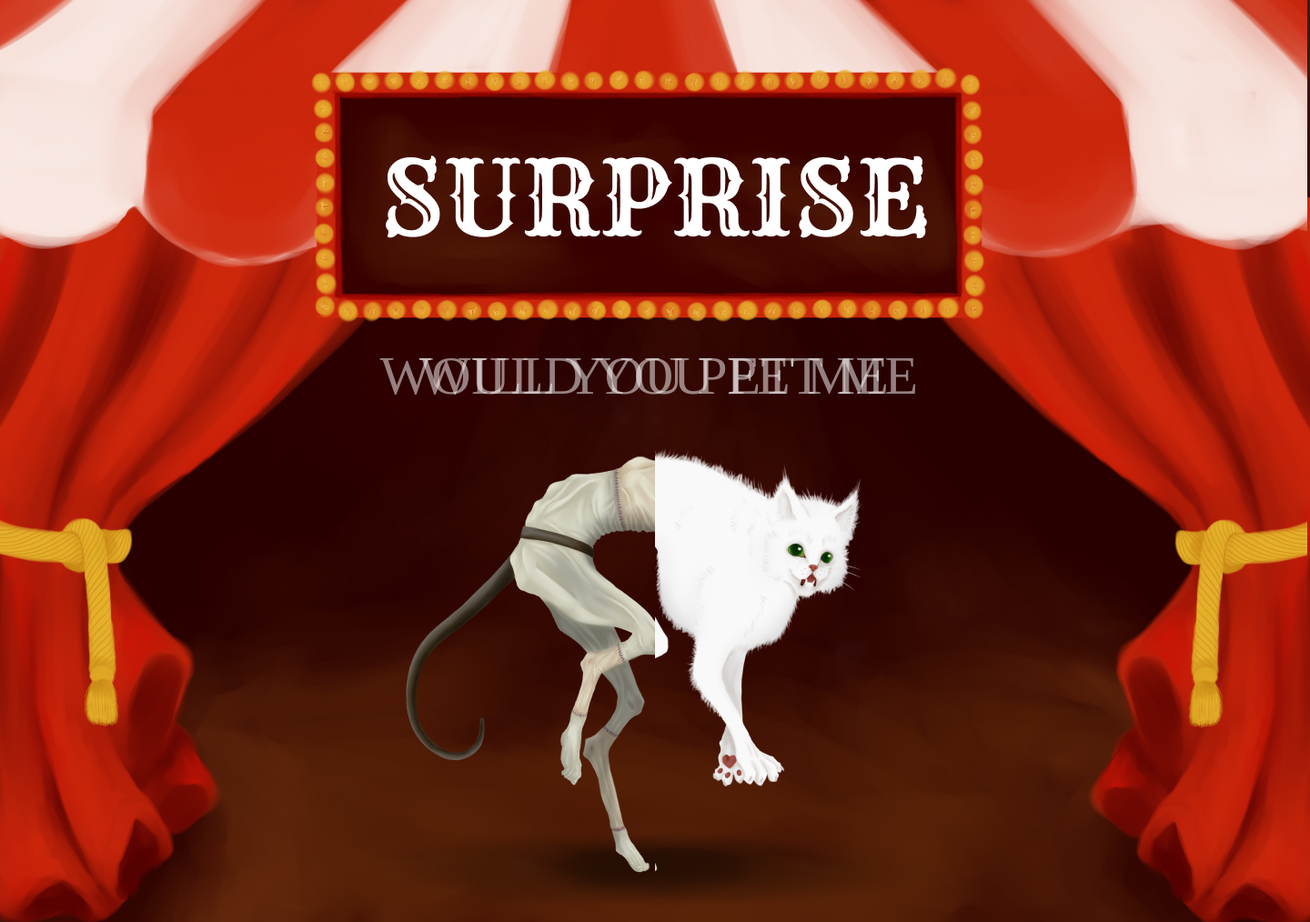
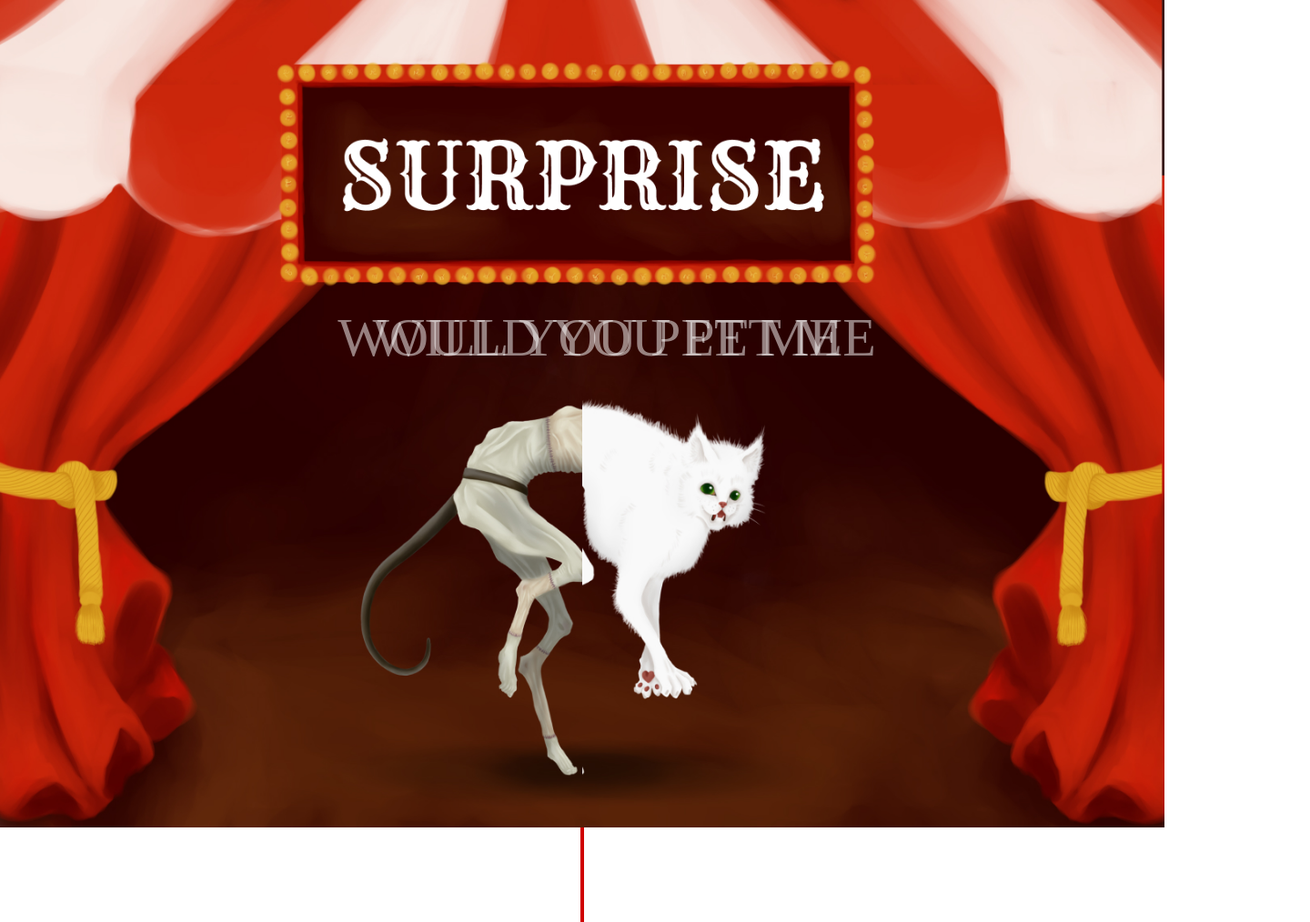
Before and after one commit to philippedward/slider, a website built with Parcel: page src/index.html in a window 1280 px wide. Shown: the top 1014 px of the page at 91% size, 1440 px wide, since content can reach past the window. Built offline with nearby package versions, Linux system fonts and the light colour scheme.

Commit message:
taille ajuste

```diff
--- a/src/css/main.css
+++ b/src/css/main.css
@@ -11,6 +11,7 @@
 img,
 video {
   display: block;
+  width: 100%;
 }
 
 .text {
@@ -23,7 +24,7 @@
 
 .slider {
   position: relative;
-  display: inline-block;
+  display: block;
 }
 
 .slider-image-before {
--- a/src/index.html
+++ b/src/index.html
@@ -10,10 +10,8 @@
     <div class="slider">
       <img class="slider-image-before" src="img/cat.jpg" />
       <img class="slider-image-after" src="img/human.jpg" />
-      <div class="text">
-        <p class="slider-text-before">Will you pet me</p>
-        <p class="slider-text-after">Would you pet me</p>
-      </div>
+      <p class="text slider-text-before">Will you pet me</p>
+      <p class="text slider-text-after">Would you pet me</p>
       <div class="slider-separator">
         <div class="slider-handler">
           <div class="slider-handler-left"></div>
```
